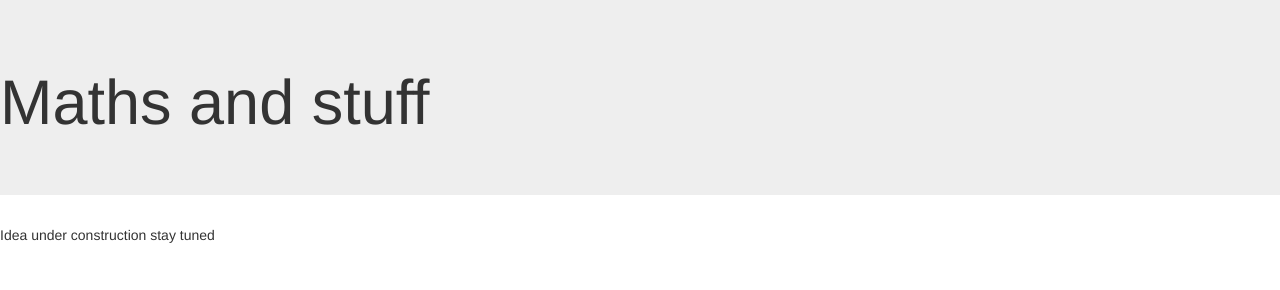
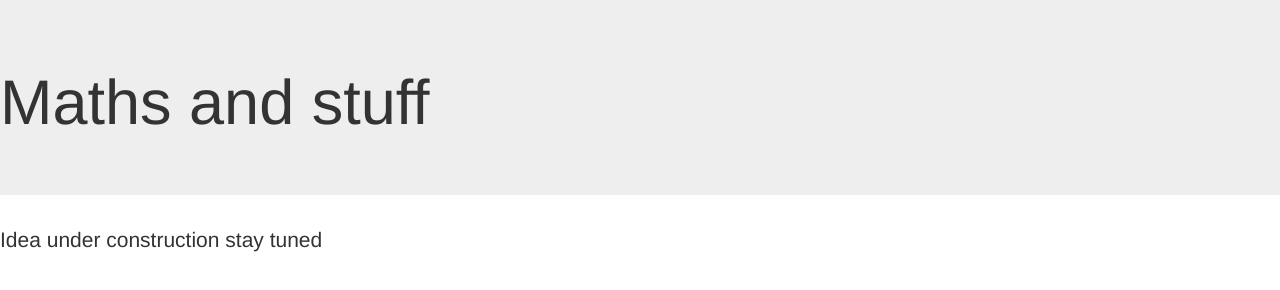
Before and after one commit to anushaashok7/AP, a plain HTML site: page index.html in a window 1280 px wide. Drawn offline with Linux system fonts and the light colour scheme.

```diff
--- a/index.html
+++ b/index.html
@@ -12,6 +12,6 @@
   <div class='jumbotron'>
     <h1> Maths and stuff </h1>
   </div>
-  <p> Idea under construction stay tuned </p>
+  <p class="lead"> Idea under construction stay tuned </p>
 </body>
 </html>
```
